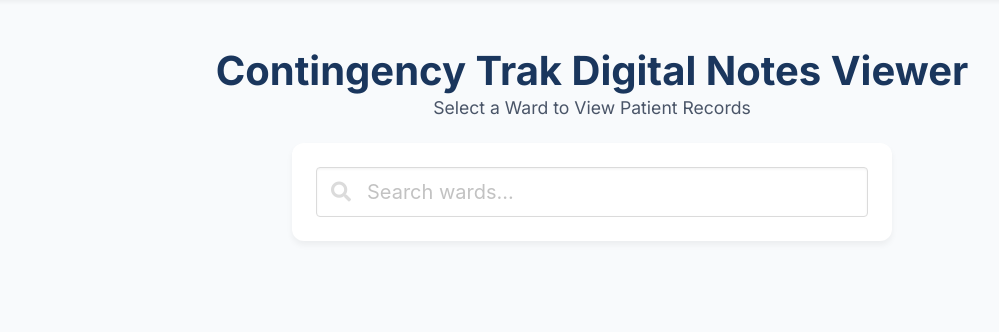
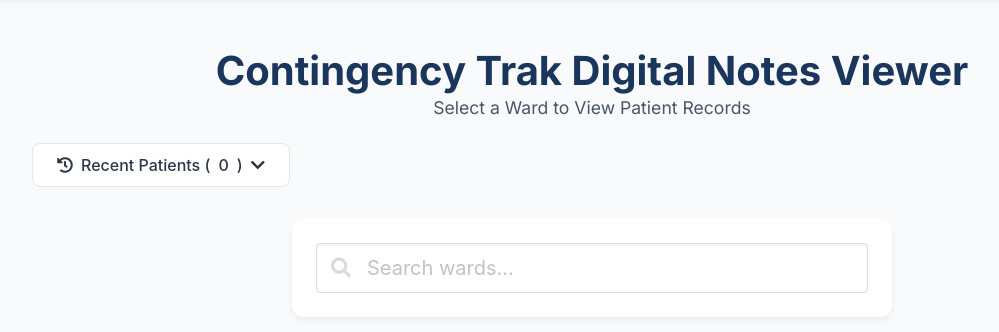
Before and after one commit to blameyourelf/pdf_split, a Flask app: page / in a window 1280 px wide. Shown: the part 92-424 px from the top of the page, without its empty margins (48-1047 px from the left). Run offline with Flask 2, Linux system fonts and the light colour scheme; a user stored in the database is signed in; data comes from the database, SQL or seed files in the repository; both versions use the stored data as it was after the commit; data that the repository does not hold is empty; some libraries are stand-ins or nearby versions.

Commit message:
Enhance ward and patient templates for better display and functionality. Update PDF generation logic to include special wards and improve recent patients feature.
- 🎨 Improved ward display logic to handle numeric and non-numeric ward names.
- 📄 Updated PDF generation to include special wards alongside numbered wards.
- 🆕 Added a recent patients dropdown feature for better user experience.
- 🖥️ Enhanced JavaScript functionality for loading recent patients dynamically.

-jags

```diff
--- a/app.py
+++ b/app.py
@@ -12,6 +12,7 @@
 import re
 import logging
 import threading
+from urllib.parse import quote, unquote
 
 app = Flask(__name__)
 app.config['SECRET_KEY'] = 'your-super-secret-key-8712'  # Change this in production
@@ -59,6 +60,22 @@
     action = db.Column(db.String(50), nullable=False)
     patient_id = db.Column(db.String(50), nullable=True)
     timestamp = db.Column(db.DateTime, nullable=False, default=datetime.utcnow)
+
+class RecentlyViewedPatient(db.Model):
+    id = db.Column(db.Integer, primary_key=True)
+    user_id = db.Column(db.Integer, db.ForeignKey('user.id'), nullable=False)
+    patient_id = db.Column(db.String(50), nullable=False)
+    ward_num = db.Column(db.String(50), nullable=False)
+    patient_name = db.Column(db.String(100), nullable=False)
+    viewed_at = db.Column(db.DateTime, nullable=False, default=datetime.utcnow)
+
+    def to_dict(self):
+        return {
+            'patient_id': self.patient_id,
+            'ward_num': self.ward_num,
+            'patient_name': self.patient_name,
+            'viewed_at': self.viewed_at.strftime('%Y-%m-%d %H:%M:%S')
+        }
 
 @login_manager.user_loader
 def load_user(user_id):
@@ -288,17 +305,35 @@
 
 # Get ward metadata without processing patient data
 def get_ward_metadata():
+    import re
     wards_meta = {}
-    ward_files = sorted([f for f in os.listdir('.') if f.startswith('ward_') and f.endswith('_records.pdf')])
+    ward_files = [f for f in os.listdir('.') if f.startswith('ward_') and f.endswith('_records.pdf')]
 
+    # First create the ward data without sorting
     for pdf_filename in ward_files:
         ward_num = pdf_filename.split('_')[1]
+        display_name = ward_num  # Default display name (for named wards)
+
+        # For numeric ward names, prepend "Ward " to match UI display
+        if ward_num.isdigit():
+            display_name = f"Ward {ward_num}"
+
         wards_meta[ward_num] = {
             "filename": pdf_filename,
+            "display_name": display_name,
             "patients": {}  # Empty placeholder, will be filled on demand
         }
 
-    return wards_meta
+    # Now sort the wards based on their display names
+    sorted_ward_nums = sorted(wards_meta.keys(),
+                             key=lambda x: wards_meta[x]["display_name"].lower())
+
+    # Create a new ordered dictionary with sorted ward data
+    sorted_wards_meta = {}
+    for ward_num in sorted_ward_nums:
+        sorted_wards_meta[ward_num] = wards_meta[ward_num]
+
+    return sorted_wards_meta
 
 # Process a single ward PDF, with caching
 @lru_cache(maxsize=100)  # Cache more ward data
@@ -315,14 +350,25 @@
 def load_specific_ward(ward_num):
     global wards_data
 
+    logger.debug(f"Attempting to load ward: {ward_num}")
+
+    # Try to clear any potentially cached data for problematic wards
+    if ward_num in wards_data and not wards_data[ward_num].get("patients"):
+        logger.debug(f"Clearing cache for ward: {ward_num}")
+        # Force clear the cache for this specific ward
+        process_ward_pdf.cache_clear()
+
     if ward_num in wards_data and wards_data[ward_num].get("patients"):
+        logger.debug(f"Ward {ward_num} data already loaded")
         # Data already loaded
         return
 
     if ward_num in wards_data:
         pdf_filename = wards_data[ward_num]["filename"]
-        wards_data[ward_num]["patients"] = process_ward_pdf(pdf_filename)
-        logger.debug(f"Loaded ward {ward_num} with {len(wards_data[ward_num]['patients'])} patients")
+        logger.debug(f"Loading ward data for {ward_num} from {pdf_filename}")
+        patient_data = process_ward_pdf(pdf_filename)
+        wards_data[ward_num]["patients"] = patient_data
+        logger.debug(f"Loaded ward {ward_num} with {len(patient_data)} patients")
     else:
         logger.error(f"Ward {ward_num} not found in ward metadata")
 
@@ -394,6 +440,9 @@
 @app.route('/ward/<ward_num>')
 @login_required
 def ward(ward_num):
+    # URL decode the ward_num to handle special characters
+    ward_num = unquote(ward_num)
+
     # Load this specific ward's data on demand
     load_specific_ward(ward_num)
 
@@ -409,14 +458,23 @@
 @app.route('/search/<ward_num>')
 @login_required
 def search(ward_num):
+    # URL decode the ward_num to handle special characters
+    ward_num = unquote(ward_num)
+
     # Load this specific ward's data on demand
     load_specific_ward(ward_num)
 
     if ward_num not in wards_data:
+        logger.error(f"Ward {ward_num} not found in wards_data")
         return jsonify([])
 
     search_query = request.args.get('q', '').strip().lower()
-    ward_patients = wards_data[ward_num]["patients"]
+    ward_patients = wards_data[ward_num].get("patients", {})
+
+    # Debug logging to track what's happening
+    logger.debug(f"Search in ward {ward_num}: {len(ward_patients)} patients found in ward data")
+    if not ward_patients:
+        logger.debug(f"Patient data for ward {ward_num} appears empty")
 
     # If no search query, return all patients
     if not search_query:
@@ -429,18 +487,40 @@
                   if search_query in pid.lower() or
                      search_query in data["name"].lower()]
 
+    logger.debug(f"Search results count: {len(results)}")
     return jsonify(results)
 
 @app.route('/search_wards')
 @login_required
 def search_wards():
-    query = request.args.get('q', '').lower()
+    query = request.args.get('q', '').lower().strip()
     results = []
 
+    # Handle "ward X" format by removing "ward" and trimming
+    if query.startswith('ward'):
+        query = query[4:].strip()
+
     for ward_num, ward_info in wards_data.items():
-        if (query in ward_num or
+        # For numeric searches, be more precise
+        try:
+            search_num = query.strip()
+            ward_number = ward_num.strip()
+            if search_num and ward_number.isdigit():
+                # Only match if it's the exact number or starts with the search number
+                if ward_number == search_num or ward_number.startswith(search_num):
+                    patient_count = len(ward_info.get('patients', {}))
+                    results.append({
+                        'ward_num': ward_num,
+                        'filename': ward_info['filename'],
+                        'patient_count': patient_count
+                    })
+                continue
+        except ValueError:
+            pass
+
+        # For non-numeric searches, use simple contains
+        if (query in ward_num.lower() or
             query in ward_info['filename'].lower()):
-            # Get patient count if available, otherwise zero
             patient_count = len(ward_info.get('patients', {}))
             results.append({
                 'ward_num': ward_num,
@@ -473,6 +553,25 @@
     if ward_num_found:
         patient_data = wards_data[ward_num_found]["patients"][patient_id]
         log_access('view_patient', patient_id)
+
+        # Add to recently viewed
+        recent = RecentlyViewedPatient(
+            user_id=current_user.id,
+            patient_id=patient_id,
+            ward_num=ward_num_found,
+            patient_name=patient_data["name"]
+        )
+        db.session.add(recent)
+
+        # Keep only last 10 viewed patients per user
+        older_views = RecentlyViewedPatient.query.filter_by(user_id=current_user.id)\
+            .order_by(RecentlyViewedPatient.viewed_at.desc())\
+            .offset(10).all()
+        for old in older_views:
+            db.session.delete(old)
+
+        db.session.commit()
+
         return render_template('patient.html',
                             patient_id=patient_id,
                             patient_info_dict=patient_data["info"],
@@ -532,6 +631,9 @@
 @app.route('/ward_patient_count/<ward_num>')
 @login_required
 def ward_patient_count(ward_num):
+    # URL decode the ward_num to handle special characters
+    ward_num = unquote(ward_num)
+
     # Check if we already have the ward data loaded
     if ward_num in wards_data and wards_data[ward_num].get("patients"):
         count = len(wards_data[ward_num]["patients"])
@@ -544,6 +646,81 @@
             count = 0
 
     return jsonify({"ward": ward_num, "count": count})
+
+@app.route('/recent-patients')
+@login_required
+def recent_patients():
+    recents = RecentlyViewedPatient.query\
+        .filter_by(user_id=current_user.id)\
+        .order_by(RecentlyViewedPatient.viewed_at.desc())\
+        .limit(10)\
+        .all()
+    return jsonify([r.to_dict() for r in recents])
+
+@app.route('/debug_ward/<ward_num>')
+@login_required
+def debug_ward(ward_num):
+    # URL decode the ward_num to handle special characters
+    ward_num = unquote(ward_num)
+
+    if ward_num in wards_data:
+        pdf_filename = wards_data[ward_num]["filename"]
+        logger.debug(f"Debugging ward {ward_num}, filename: {pdf_filename}")
+
+        # Check if the file exists
+        file_exists = os.path.exists(pdf_filename)
+        logger.debug(f"File exists: {file_exists}")
+
+        if file_exists:
+            # Try to read the file directly
+            try:
+                reader = PdfReader(pdf_filename)
+                page_count = len(reader.pages)
+                logger.debug(f"PDF has {page_count} pages")
+
+                # Try to extract text from the first page
+                first_page_text = reader.pages[0].extract_text()
+                text_sample = first_page_text[:100] + "..." if len(first_page_text) > 100 else first_page_text
+                logger.debug(f"First page text sample: {text_sample}")
+
+                # Process the PDF using our existing function
+                patient_data = process_ward_pdf(pdf_filename)
+                patient_count = len(patient_data)
+                logger.debug(f"Extracted {patient_count} patients")
+
+                return jsonify({
+                    "ward": ward_num,
+                    "filename": pdf_filename,
+                    "file_exists": file_exists,
+                    "page_count": page_count,
+                    "patient_count": patient_count,
+                    "text_sample": text_sample,
+                    "success": True
+                })
+            except Exception as e:
+                logger.error(f"Error debugging ward {ward_num}: {str(e)}")
+                import traceback
+                logger.error(traceback.format_exc())
+                return jsonify({
+                    "ward": ward_num,
+                    "filename": pdf_filename,
+                    "file_exists": file_exists,
+                    "error": str(e),
+                    "success": False
+                })
+        else:
+            return jsonify({
+                "ward": ward_num,
+                "filename": pdf_filename,
+                "file_exists": False,
+                "success": False
+            })
+
+    return jsonify({
+        "ward": ward_num,
+        "error": "Ward not found in data",
+        "success": False
+    })
 
 if __name__ == '__main__':
     with app.app_context():
--- a/templates/index.html
+++ b/templates/index.html
@@ -152,6 +152,59 @@
             0% { transform: rotate(0deg); }
             100% { transform: rotate(360deg); }
         }
+        .recent-patients {
+            position: relative;
+            display: inline-block;
+            margin-bottom: 2rem;
+        }
+        .recent-patients-dropdown {
+            position: absolute;
+            top: 100%;
+            left: 0;
+            right: 0;
+            background: white;
+            border-radius: 8px;
+            box-shadow: 0 4px 6px rgba(0, 0, 0, 0.1);
+            display: none;
+            z-index: 1000;
+            max-height: 400px;
+            overflow-y: auto;
+        }
+        .recent-patients.active .recent-patients-dropdown {
+            display: block;
+        }
+        .recent-patients-button {
+            display: inline-flex;
+            align-items: center;
+            gap: 0.5rem;
+            background: white;
+            padding: 0.75rem 1.5rem;
+            border: 1px solid #e2e8f0;
+            border-radius: 8px;
+            cursor: pointer;
+            font-weight: 500;
+            color: #2d3748;
+            transition: all 0.2s ease;
+        }
+        .recent-patients-button:hover {
+            background: #f7fafc;
+        }
+        .recent-patients-list {
+            list-style: none;
+            padding: 0;
+            margin: 0;
+        }
+        .recent-patient-item {
+            padding: 0.75rem;
+            border-bottom: 1px solid #e2e8f0;
+            transition: all 0.2s ease;
+        }
+        .recent-patient-item:last-child {
+            border-bottom: none;
+        }
+        .recent-patient-item:hover {
+            background-color: #f7fafc;
+        }
     </style>
     <script>
         async function searchWards() {
@@ -211,8 +264,67 @@
             }
         }
 
-        // Load patient counts when page is loaded
-        window.addEventListener('DOMContentLoaded', loadWardPatientCounts);
+        // Function to load recently viewed patients
+        async function loadRecentPatients() {
+            try {
+                const response = await fetch('/recent-patients');
+                if (!response.ok) {
+                    throw new Error('Failed to load recent patients');
+                }
+                const patients = await response.json();
+                displayRecentPatients(patients);
+            } catch (error) {
+                console.error('Error loading recent patients:', error);
+            }
+        }
+
+        document.addEventListener('click', function(event) {
+            const dropdown = document.querySelector('.recent-patients');
+            const isClickInside = dropdown.contains(event.target);
+
+            if (!isClickInside) {
+                dropdown.classList.remove('active');
+            }
+        });
+
+        function toggleRecentPatients() {
+            const dropdown = document.querySelector('.recent-patients');
+            dropdown.classList.toggle('active');
+        }
+
+        function displayRecentPatients(patients) {
+            const list = document.getElementById('recent-patients-list');
+            const count = document.getElementById('recent-patients-count');
+            if (!list || !count) return;
+
+            count.textContent = patients.length;
+
+            if (patients.length === 0) {
+                list.innerHTML = '<li class="recent-patient-item">No recently viewed patients</li>';
+                return;
+            }
+
+            list.innerHTML = patients.map(patient => `
+                <li class="recent-patient-item">
+                    <a href="/patient/${patient.patient_id}" class="recent-patient-link">
+                        <div class="recent-patient-info">
+                            <span class="recent-patient-name">${patient.patient_name}</span>
+                            <span class="recent-patient-details">ID: ${patient.patient_id}</span>
+                        </div>
+                        <div class="recent-patient-ward">
+                            <i class="fas fa-hospital-user"></i>
+                            Ward ${patient.ward_num}
+                        </div>
+                    </a>
+                </li>
+            `).join('');
+        }
+
+        // Add to window load event listener
+        window.addEventListener('DOMContentLoaded', () => {
+            loadWardPatientCounts();
+            loadRecentPatients();
+        });
     </script>
 </head>
 <body>
@@ -241,6 +353,19 @@
         <h1 class="title">Contingency Trak Digital Notes Viewer</h1>
         <p class="subtitle">Select a Ward to View Patient Records</p>
 
+        <div class="recent-patients">
+            <button type="button" class="recent-patients-button" onclick="toggleRecentPatients()">
+                <i class="fas fa-history"></i>
+                Recent Patients (<span id="recent-patients-count">0</span>)
+                <i class="fas fa-chevron-down"></i>
+            </button>
+            <div class="recent-patients-dropdown">
+                <ul class="recent-patients-list" id="recent-patients-list">
+                    <li class="recent-patient-item">Loading...</li>
+                </ul>
+            </div>
+        </div>
+
         <div class="search-box">
             <form onsubmit="event.preventDefault(); searchWards();">
                 <div class="field">
@@ -262,7 +387,9 @@
                 <div class="ward-icon">
                     <i class="fas fa-hospital-user"></i>
                 </div>
-                <h2 class="ward-title">Ward {{ ward_num }}</h2>
+                <h2 class="ward-title">
+                    {{ ward_info.display_name }}
+                </h2>
                 <p class="ward-info">
                     <span class="patient-count">
                         <span class="ward-count-loading">
--- a/templates/patient.html
+++ b/templates/patient.html
@@ -250,7 +250,7 @@
         <div class="navigation">
             <a href="/ward/{{ ward_num }}" class="nav-button back-to-ward">
                 <i class="fas fa-arrow-left"></i>
-                Back to Ward {{ ward_num }}
+                Back to {% if ward_num.isdigit() %}Ward {{ ward_num }}{% else %}{{ ward_num }}{% endif %}
             </a>
             <a href="/" class="nav-button back-to-home">
                 <i class="fas fa-home"></i>
@@ -261,7 +261,7 @@
         <div class="patient-header">
             <div class="ward-badge">
                 <i class="fas fa-hospital-user"></i>
-                Ward {{ ward_num }}
+                {% if ward_num.isdigit() %}Ward {{ ward_num }}{% else %}{{ ward_num }}{% endif %}
             </div>
             <h1 class="title">Patient Record</h1>
             <p class="subtitle">{{ pdf_filename }}</p>
```
Also changed, not shown: generate_pdf.py (+25 -3 lines), templates/ward.html (+7 -1 lines), audit.db.
